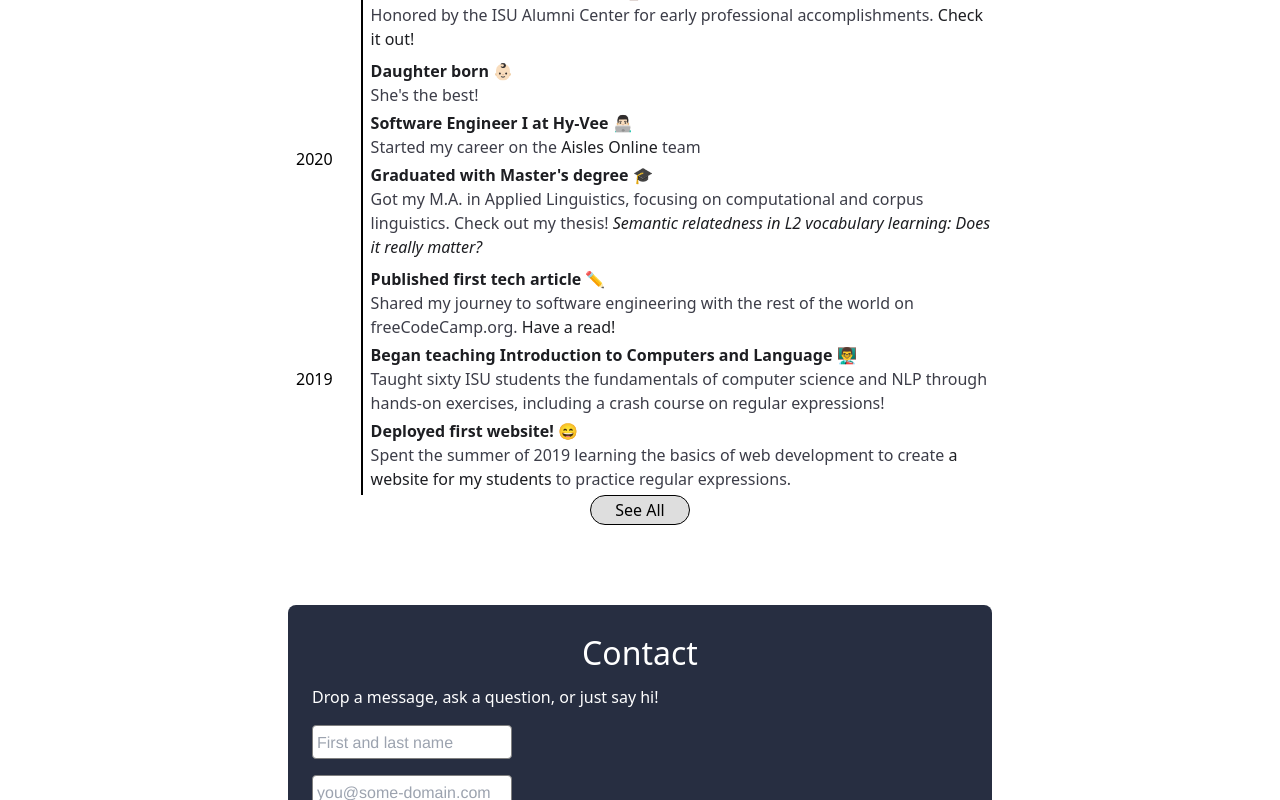
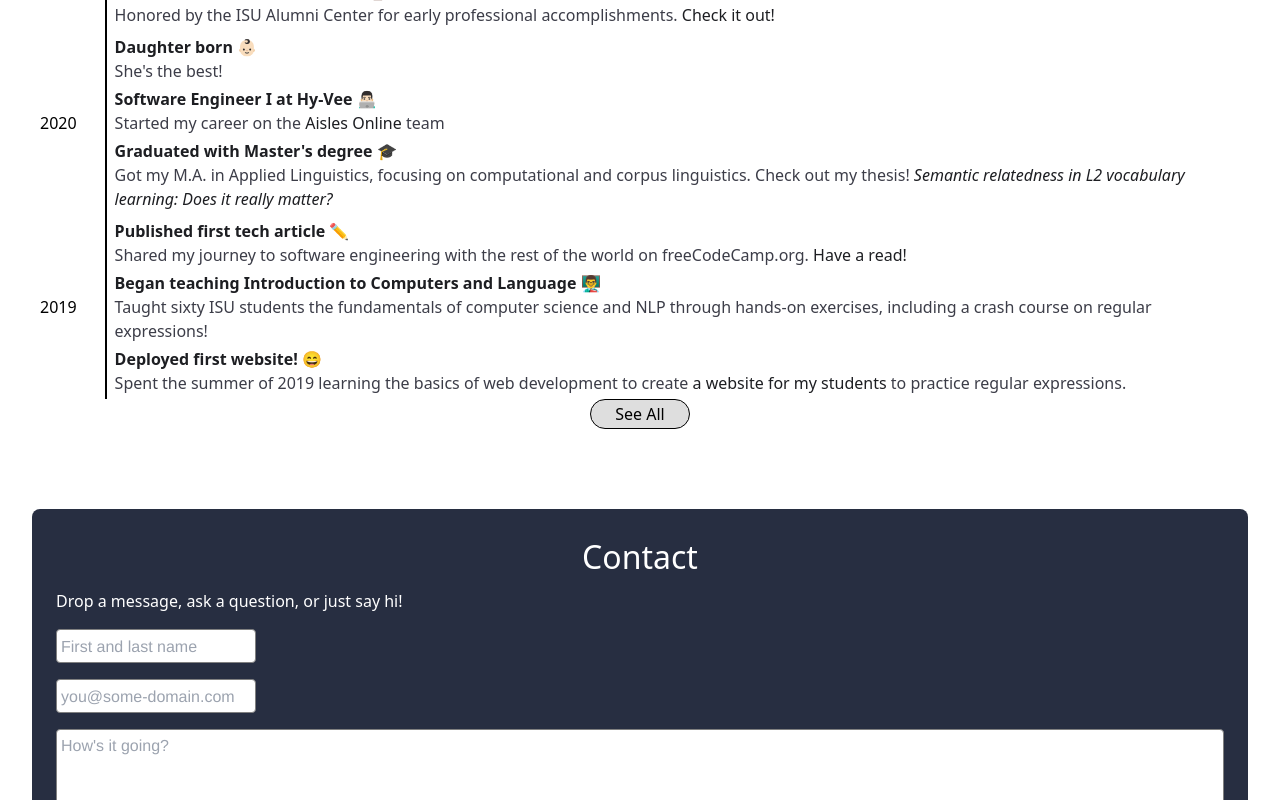
Before and after one commit to brodyd795/personal-site, a Next.js app: page / in a window 1280 px wide. Shown: the part 1091-1891 px from the top of the page. Built offline with nearby package versions, Linux system fonts and the light colour scheme.

Commit message:
Container to tw

```diff
--- a/components/container.tsx
+++ b/components/container.tsx
@@ -1,21 +1,7 @@
 import React from 'react';
-import styled from 'styled-components';
 import Head from 'next/head';
 import {Header} from './header';
 import {Footer} from './footer';
-
-const StyledContainer = styled.div`
-	display: flex;
-	flex: 1;
-	flex-direction: column;
-	align-items: center;
-`;
-
-const StyledChildrenContainer = styled.div`
-	max-width: 768px;
-	width: 100%;
-	flex: 1;
-`;
 
 interface IProps {
 	children: React.ReactNode;
@@ -24,12 +10,12 @@ interface IProps {
 }
 
 export const Container = ({children, headerText, subHeaderText}: IProps) => (
-	<StyledContainer>
+	<div className='flex flex-col flex-1 items-center'>
 		<Head>
 			<title>Brody Dingel</title>
 		</Head>
 		<Header headerText={headerText} subHeaderText={subHeaderText} />
-		<StyledChildrenContainer>{children}</StyledChildrenContainer>
+		<div className='flex-1 w-full'>{children}</div>
 		<Footer />
-	</StyledContainer>
+	</div>
 );
```
